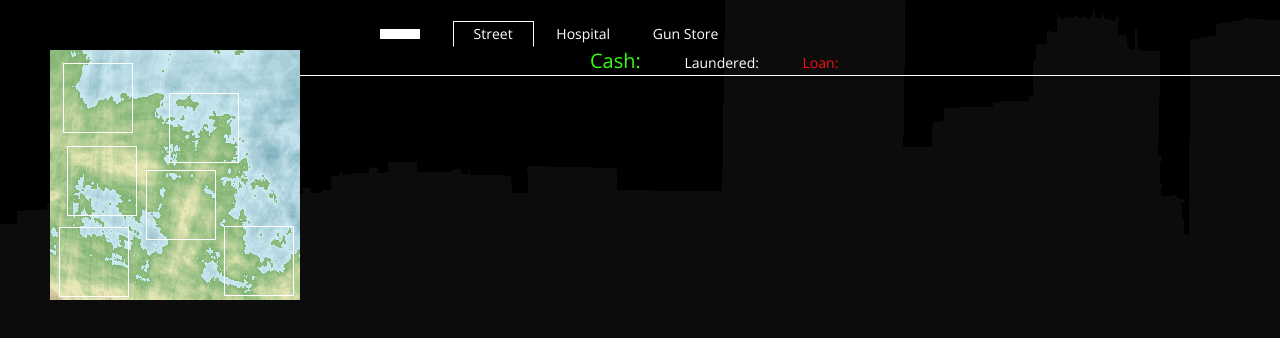
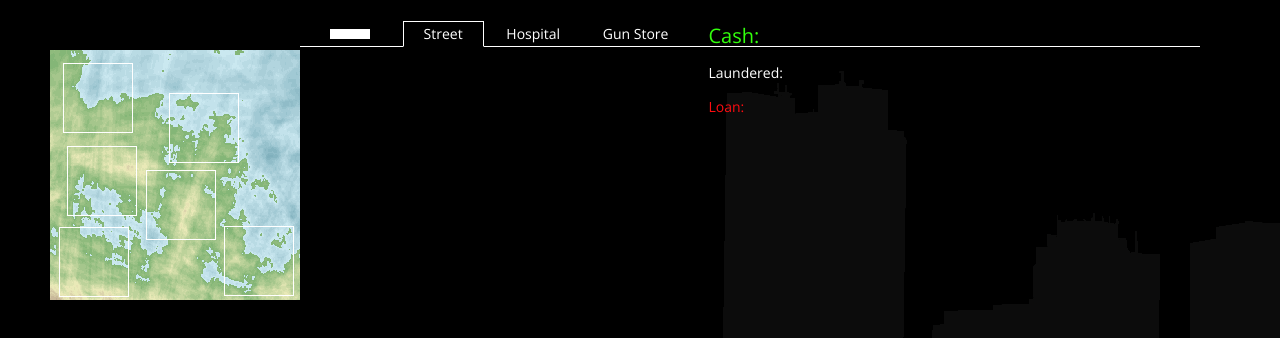
Before and after one commit to Pancho/rikoltado, a plain HTML site: page index.html in a window 1280 px wide. Drawn offline with nearby package versions, Linux system fonts and the light colour scheme.

Commit message:
checkpoint

```diff
--- a/rikoltado.css
+++ b/rikoltado.css
@@ -1,4 +1,4 @@
-body {font-family:'Open Sans', sans-serif;color:#fff;background:#000 url(/city.png) left bottom repeat-x;}
+body {font-family:'Open Sans', sans-serif;color:#fff;background:#000 url(/city.png) left top repeat-x;width:1200px;}
 
 #navigation {margin:50px;width:250px;}
 
@@ -16,13 +16,13 @@ body {font-family:'Open Sans', sans-serif;color:#fff;background:#000 url(/city.p
 #navigation #info {margin:10px 0 0 0;}
 #navigation #info li {font-size:15px;margin:0 0 10px 0;}
 
-#city {position:absolute;top:21px;left:300px;}
-#city #datapad {border-bottom:1px solid #fff;padding:0 50px;}
+#city {position:absolute;top:21px;left:300px;width:900px;}
+#city #datapad {border-bottom:1px solid #fff;position:relative;}
 #city #datapad li {display:inline-block;font-size:14px;padding:5px 20px;margin:0 0 -1px 0;cursor:pointer;}
 #city #datapad li.selected {border-width:1px;border-style:solid;border-color:#fff #fff #000 #fff;}
 #city #datapad #selected-sector {border:none;margin:0 30px;background-color:#fff;color:#000;}
-#city #datapad #wealth {text-align:right;margin:0 0 -1px 200px;}
-#city #datapad #wealth div {display:inline-block;margin:0 20px;}
+#city #datapad #wealth {position:absolute;}
+#city #datapad #wealth div {margin:0 0 20px 0;}
 #city #datapad #wealth .cash {font-size:20px;color:#32ff0c;}
 #city #datapad #wealth .laundered {color:#fff;}
 #city #datapad #wealth .loan {color:#ff0c10;}
```
